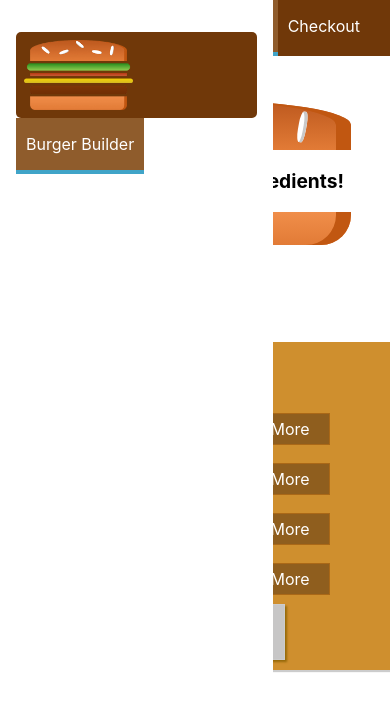
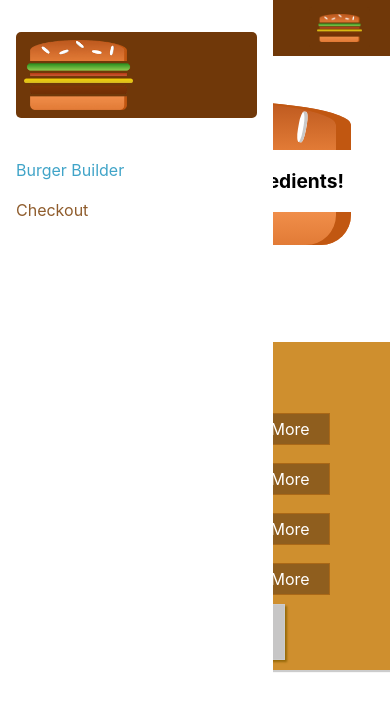
Before and after one commit to gabriellequan29/burger-app, a React (Create React App) app: page / in a window 390 px wide. Shown: the top 710 px of the page. Built offline with nearby package versions, Linux system fonts and the light colour scheme.

Commit message:
Responsive Adjustment

```diff
--- a/src/components/Navigation/NavigationItems/NavigationItem/NavigationItem.module.css
+++ b/src/components/Navigation/NavigationItems/NavigationItem/NavigationItem.module.css
@@ -1,19 +1,38 @@
+.NavigationItem {
+  margin: 10px 0;
+  box-sizing: border-box;
+  display: block;
+  width: 100%;
+}
+
+.NavigationItem a {
+  color: #8f5c2c;
+  text-decoration: none;
+  width: 100%;
+  box-sizing: border-box;
+  display: block;
+}
+
+.NavigationItem a:hover,
+.NavigationItem a:active,
+.NavigationItem a.active {
+  color: #40a4c8;
+}
+
+@media (min-width: 500px) {
   .NavigationItem {
     margin: 0;
-  box-sizing: border-box;
     display: flex;
     height: 100%;
+    width: auto;
     align-items: center;
   }
 
   .NavigationItem a {
     color: white;
-  text-decoration: none;
     height: 100%;
     padding: 16px 10px;
     border-bottom: 4px solid transparent;
-  box-sizing: border-box;
-  display: block;
   }
 
   .NavigationItem a:hover,
@@ -23,3 +42,4 @@
     border-bottom: 4px solid #40a4c8;
     color: white;
   }
+}
--- a/src/components/Navigation/NavigationItems/NavigationItems.module.css
+++ b/src/components/Navigation/NavigationItems/NavigationItems.module.css
@@ -3,6 +3,13 @@
   padding: 0;
   list-style: none;
   display: flex;
+  flex-flow: column;
   align-items: center;
   height: 100%;
 }
+
+@media (min-width: 500px) {
+  .NavigationItems {
+    flex-flow: row;
+  }
+}
--- a/src/components/Navigation/SideDrawer/SideDrawer.js
+++ b/src/components/Navigation/SideDrawer/SideDrawer.js
@@ -8,7 +8,9 @@
 
     return (
         <div className={styles.SideDrawer}>
-            <Logo height="11%" />
+            <div className={styles.Logo}>
+                <Logo />
+            </div>
             <nav>
                 <NavigationItems></NavigationItems>
             </nav>
--- a/src/components/Navigation/SideDrawer/SideDrawer.module.css
+++ b/src/components/Navigation/SideDrawer/SideDrawer.module.css
@@ -25,3 +25,8 @@
 .Close {
   transform: translateX(-100%);
 }
+
+.Logo {
+  height: 11%;
+  margin-bottom: 32px;
+}
--- a/src/components/Navigation/Toolbar/Toolbar.js
+++ b/src/components/Navigation/Toolbar/Toolbar.js
@@ -8,8 +8,10 @@
 const toolbar = (props) => (
     <header className={styles.Toolbar}>
         <div>MENU</div>
-        <Logo height="80%"/>
-        <nav>
+        <div className={styles.Logo}>
+            <Logo/>
+        </div>
+        <nav className={styles.DesktopOnly}>
             <NavigationItems />
         </nav>
     </header>
--- a/src/components/Navigation/Toolbar/Toolbar.module.css
+++ b/src/components/Navigation/Toolbar/Toolbar.module.css
@@ -17,3 +17,13 @@
 .Toolbar nav {
   height: 100%;
 }
+
+.Logo {
+  height: 80%;
+}
+
+@media (max-width: 499px) {
+  .DesktopOnly {
+    display: none;
+  }
+}
```
Lines whose indentation alone changed are shown as unchanged.
